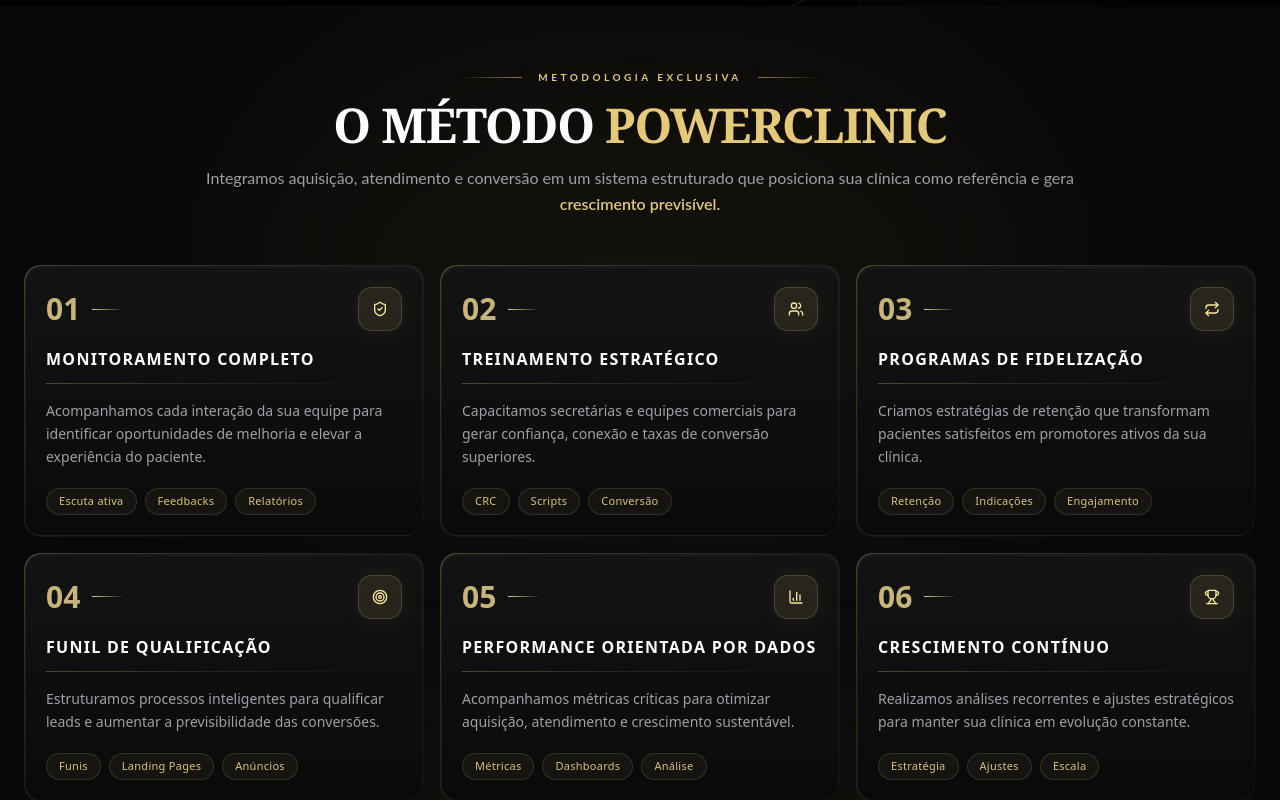
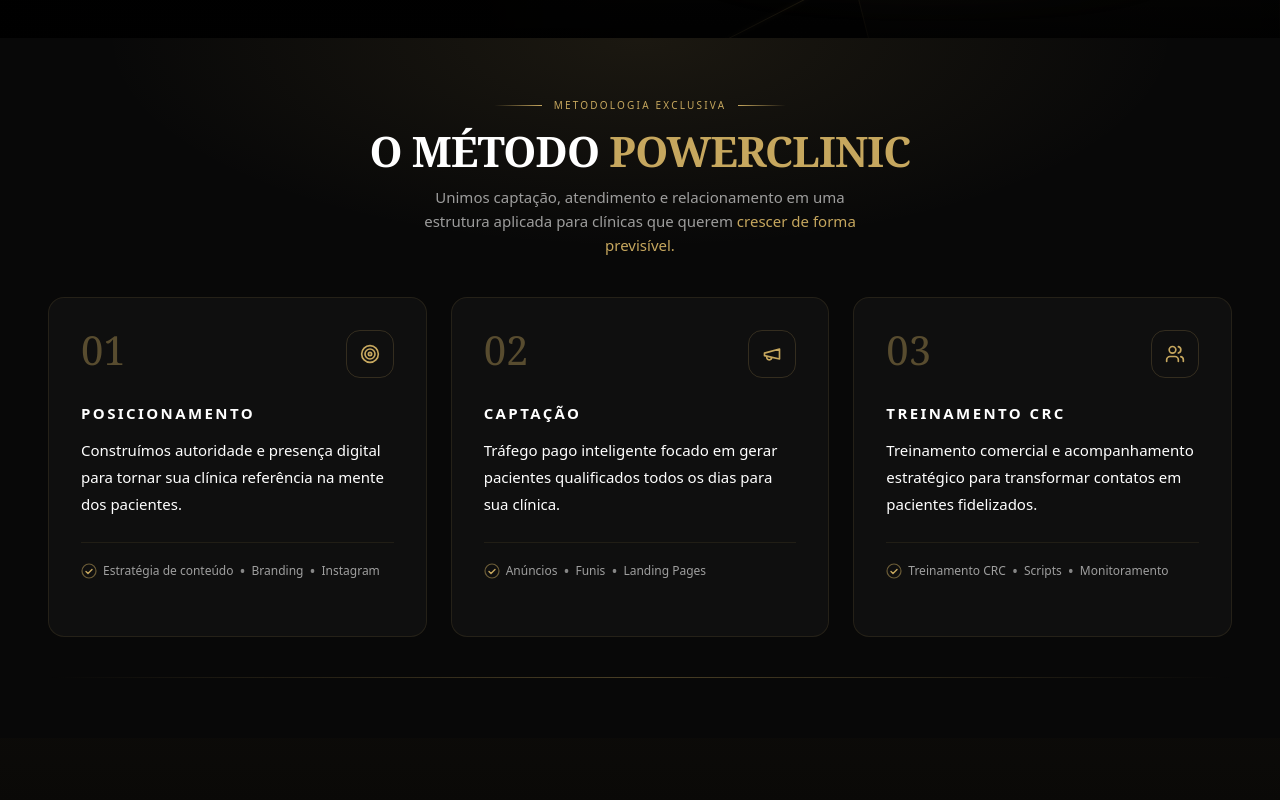
Before and after one commit to agenciabelmond/belmond, a Next.js app: page / in a window 1280 px wide. Shown: the part 742-1542 px from the top of the page. Built offline with nearby package versions, Linux system fonts and the light colour scheme.

Commit message:
segunda seção

```diff
--- a/app/page.tsx
+++ b/app/page.tsx
@@ -1,6 +1,6 @@
 import { Header } from "@/components/header"
 import { Hero } from "@/components/hero"
-import MethodologySection from "@/components/powerclinic"
+import { Metodo } from "@/components/powerclinic"
 import Results from "@/components/results"
 import { ExclusivityBanner } from "@/components/exclusivity-banner"
 import { Testimonials } from "@/components/testimonials"
@@ -14,7 +14,7 @@ export default function HomePage() {
       <Header />
 
       <Hero />
-      <MethodologySection />
+      <Metodo />
       <Results />
       <ExclusivityBanner />
       <Testimonials />
--- a/components/powerclinic.tsx
+++ b/components/powerclinic.tsx
@@ -1,207 +1,151 @@
-"use client";
+import React from "react"
+import { Target, Megaphone, Users } from "lucide-react"
 
-import { motion } from "framer-motion";
-import {
-  Users,
-  Target,
-  Trophy,
-  BarChart3,
-  Repeat,
-  ShieldCheck,
-} from "lucide-react";
-
-const features = [
+const CARDS = [
   {
-    number: "01",
-    title: "Monitoramento Completo",
-    description:
-      "Acompanhamos cada interação da sua equipe para identificar oportunidades de melhoria e elevar a experiência do paciente.",
-    icon: ShieldCheck,
-    tags: ["Escuta ativa", "Feedbacks", "Relatórios"],
+    num: "01",
+    icon: <Target className="h-5 w-5" />,
+    title: "Posicionamento",
+    desc:
+      "Construímos autoridade e presença digital para tornar sua clínica referência na mente dos pacientes.",
+    tags: ["Estratégia de conteúdo", "Branding", "Instagram"],
   },
   {
-    number: "02",
-    title: "Treinamento Estratégico",
-    description:
-      "Capacitamos secretárias e equipes comerciais para gerar confiança, conexão e taxas de conversão superiores.",
-    icon: Users,
-    tags: ["CRC", "Scripts", "Conversão"],
+    num: "02",
+    icon: <Megaphone className="h-5 w-5" />,
+    title: "Captação",
+    desc:
+      "Tráfego pago inteligente focado em gerar pacientes qualificados todos os dias para sua clínica.",
+    tags: ["Anúncios", "Funis", "Landing Pages"],
   },
   {
-    number: "03",
-    title: "Programas de Fidelização",
-    description:
-      "Criamos estratégias de retenção que transformam pacientes satisfeitos em promotores ativos da sua clínica.",
-    icon: Repeat,
-    tags: ["Retenção", "Indicações", "Engajamento"],
+    num: "03",
+    icon: <Users className="h-5 w-5" />,
+    title: "Treinamento CRC",
+    desc:
+      "Treinamento comercial e acompanhamento estratégico para transformar contatos em pacientes fidelizados.",
+    tags: ["Treinamento CRC", "Scripts", "Monitoramento"],
   },
-  {
-    number: "04",
-    title: "Funil de Qualificação",
-    description:
-      "Estruturamos processos inteligentes para qualificar leads e aumentar a previsibilidade das conversões.",
-    icon: Target,
-    tags: ["Funis", "Landing Pages", "Anúncios"],
-  },
-  {
-    number: "05",
-    title: "Performance Orientada por Dados",
-    description:
-      "Acompanhamos métricas críticas para otimizar aquisição, atendimento e crescimento sustentável.",
-    icon: BarChart3,
-    tags: ["Métricas", "Dashboards", "Análise"],
-  },
-  {
-    number: "06",
-    title: "Crescimento Contínuo",
-    description:
-      "Realizamos análises recorrentes e ajustes estratégicos para manter sua clínica em evolução constante.",
-    icon: Trophy,
-    tags: ["Estratégia", "Ajustes", "Escala"],
-  },
-];
+]
 
-const containerVariants = {
-  hidden: { opacity: 0 },
-  visible: {
-    opacity: 1,
-    transition: { staggerChildren: 0.08 },
-  },
-};
-
-const itemVariants = {
-  hidden: { opacity: 0, y: 20 },
-  visible: {
-    opacity: 1,
-    y: 0,
-    transition: { duration: 0.45 },
-  },
-};
-
-function Divider({ children }: { children: React.ReactNode }) {
+function CheckCircle() {
   return (
-    <div className="flex items-center justify-center gap-4 w-full">
-      <div className="h-px w-16 bg-gradient-to-r from-transparent to-[#E4C978]/60" />
-
-      <span
-        className="text-[10px] font-bold tracking-[0.35em] text-[#E4C978] uppercase"
-        style={{ fontFamily: "'Lato', sans-serif" }}
+    <svg
+      width="16"
+      height="16"
+      viewBox="0 0 16 16"
+      fill="none"
+      className="shrink-0"
     >
-        {children}
-      </span>
-
-      <div className="h-px w-16 bg-gradient-to-l from-transparent to-[#E4C978]/60" />
-    </div>
-  );
+      <circle
+        cx="8"
+        cy="8"
+        r="7"
+        stroke="rgba(198,167,94,0.5)"
+        strokeWidth="1.2"
+      />
+      <path
+        d="M5 8.5l2 2 4-4"
+        stroke="#C6A75E"
+        strokeWidth="1.4"
+        strokeLinecap="round"
+        strokeLinejoin="round"
+      />
+    </svg>
+  )
 }
 
-export default function MethodologySection() {
+export function Metodo() {
   return (
     <section
       id="metodo"
-      className="relative -mt-4 md:-mt-8 overflow-hidden bg-[#080808] px-6 py-16 text-white"
+      className="relative overflow-hidden bg-[#080808] px-5 py-[60px] sm:px-8 lg:px-12"
     >
-      <div className="pointer-events-none absolute inset-0">
-        <div className="absolute left-1/2 top-1/3 h-[500px] w-[800px] -translate-x-1/2 -translate-y-1/2 rounded-full bg-[#E4C978]/5 blur-[130px]" />
-        <div className="absolute bottom-0 left-1/2 h-[180px] w-[500px] -translate-x-1/2 bg-[#EED48F]/6 blur-[80px]" />
+      <div className="pointer-events-none absolute inset-0 bg-[radial-gradient(ellipse_70%_50%_at_50%_0%,rgba(198,167,94,0.10),transparent_60%)]" />
+
+      <div className="relative z-10 mb-4 flex items-center justify-center gap-3">
+        <div className="h-px w-12 bg-gradient-to-r from-transparent to-[#C6A75E]" />
+        <span className="font-sans text-[10px] font-medium uppercase tracking-[0.22em] text-[#C6A75E]">
+          Metodologia Exclusiva
+        </span>
+        <div className="h-px w-12 bg-gradient-to-l from-transparent to-[#C6A75E]" />
       </div>
 
-      <div className="relative z-10 mx-auto max-w-7xl">
-        <motion.div
-          initial={{ opacity: 0, y: 20 }}
-          whileInView={{ opacity: 1, y: 0 }}
-          viewport={{ once: true }}
-          transition={{ duration: 0.5 }}
-          className="mx-auto mb-12 max-w-4xl space-y-4 text-center"
-        >
-          <Divider>Metodologia Exclusiva</Divider>
-
       <h2
-            className="text-3xl font-black leading-none tracking-tight md:text-5xl"
+        className="relative z-10 text-center text-[32px] font-bold leading-[1.05] tracking-[-0.02em] text-white sm:text-[42px]"
         style={{ fontFamily: "'Playfair Display', Georgia, serif" }}
       >
-            O MÉTODO <span className="text-[#E4C978]">POWERCLINIC</span>
+        O MÉTODO <span className="text-[#C6A75E]">POWERCLINIC</span>
       </h2>
 
-          <p
-            className="text-sm leading-relaxed text-zinc-400 md:text-base"
-            style={{ fontFamily: "'Lato', sans-serif" }}
-          >
-            Integramos aquisição, atendimento e conversão em um sistema
-            estruturado que posiciona sua clínica como referência e gera{' '}
-            <span className="font-semibold text-[#E4C978]">
-              crescimento previsível.
+      <p className="relative z-10 mx-auto mt-3 mb-10 max-w-[460px] text-center font-sans text-[14px] font-light leading-[1.6] text-white/60 sm:text-[15px]">
+        Unimos captação, atendimento e relacionamento em uma estrutura aplicada
+        para clínicas que querem{" "}
+        <span className="font-normal text-[#C6A75E]">
+          crescer de forma previsível.
         </span>
       </p>
-        </motion.div>
 
-        <motion.div
-          variants={containerVariants}
-          initial="hidden"
-          whileInView="visible"
-          viewport={{ once: true }}
-          className="grid gap-4 md:grid-cols-2 lg:grid-cols-3"
+      <div className="relative z-10 mx-auto grid max-w-[1250px] grid-cols-1 gap-6 sm:grid-cols-3">
+        {CARDS.map((card) => (
+          <div
+            key={card.num}
+            className="
+              group relative overflow-hidden rounded-2xl
+              border border-[#C6A75E]/12
+              bg-[#0F0F0F]
+              p-8
+              min-h-[340px]
+              transition-all duration-500
+              hover:-translate-y-2
+              hover:border-[#C6A75E]/30
+              hover:shadow-[0_0_40px_rgba(198,167,94,0.08)]
+            "
           >
-          {features.map(({ number, title, description, icon: Icon, tags }) => (
-            <motion.div
-              key={title}
-              variants={itemVariants}
-              whileHover={{ y: -6, scale: 1.015 }}
-              transition={{ duration: 0.35 }}
-              className="group relative flex flex-col overflow-hidden rounded-2xl p-[1px]"
+            <div className="absolute inset-0 opacity-0 transition-opacity duration-500 group-hover:opacity-100 bg-[radial-gradient(circle_at_top,rgba(198,167,94,0.06),transparent_55%)]" />
+
+            <div className="relative z-10 mb-6 flex items-start justify-between">
+              <span
+                className="text-[40px] leading-none text-[#C6A75E]/40"
+                style={{ fontFamily: "'Playfair Display', Georgia, serif" }}
               >
-              <div className="absolute inset-0 rounded-2xl bg-gradient-to-br from-[#F8E7A1]/40 via-[#E4C978]/15 to-transparent opacity-80 transition-all duration-500 group-hover:opacity-100" />
-
-              <div
-                className="relative z-10 flex h-full flex-col rounded-2xl border border-white/5 bg-gradient-to-b from-[#131313] to-[#0A0A0A] p-5 backdrop-blur-xl"
-                style={{
-                  boxShadow:
-                    '0 8px 40px rgba(0,0,0,0.45), inset 0 1px 0 rgba(255,255,255,0.04)',
-                }}
-              >
-                <div className="absolute inset-0 bg-gradient-to-br from-[#E4C978]/[0.07] via-transparent to-transparent opacity-0 transition-opacity duration-500 group-hover:opacity-100" />
-
-                <div className="relative z-10 flex h-full flex-col">
-                  <div className="mb-4 flex items-center justify-between">
-                    <div className="flex items-center gap-3">
-                      <span className="text-3xl font-semibold text-[#F4DE93]/80">
-                        {number}
+                {card.num}
               </span>
 
-                      <div className="h-px w-8 bg-gradient-to-r from-[#E4C978] to-transparent" />
-                    </div>
-
-                    <div className="flex h-11 w-11 items-center justify-center rounded-xl border border-[#E4C978]/20 bg-[#E4C978]/10 shadow-[0_0_20px_rgba(228,201,120,0.08)] transition-all duration-300 group-hover:scale-110 group-hover:bg-[#E4C978]/15">
-                      <Icon className="h-4 w-4 text-[#F8E7A1]" />
+              <div className="flex h-12 w-12 items-center justify-center rounded-xl border border-[#C6A75E]/20 text-[#C6A75E] transition-all duration-500 group-hover:scale-110">
+                {card.icon}
               </div>
             </div>
 
-                  <h3 className="mb-3 text-base font-black tracking-[0.08em] text-white transition-colors group-hover:text-[#F8E7A1]">
-                    {title.toUpperCase()}
+            <h3 className="relative z-10 mb-3 font-sans text-[15px] font-semibold uppercase tracking-[0.16em] text-white">
+              {card.title}
             </h3>
 
-                  <div className="mb-4 h-px w-full bg-gradient-to-r from-[#E4C978]/30 via-[#E4C978]/10 to-transparent" />
-
-                  <p className="mb-5 flex-1 text-sm leading-relaxed text-zinc-400 transition-colors group-hover:text-zinc-300">
-                    {description}
+            <p className="relative z-10 mb-6 font-sans text-[15px] font-light leading-[1.8] text-white">
+              {card.desc}
             </p>
 
-                  <div className="flex flex-wrap gap-2">
-                    {tags.map((tag) => (
-                      <span
-                        key={tag}
-                        className="rounded-full border border-[#E4C978]/15 bg-[#E4C978]/5 px-3 py-1 text-[11px] tracking-wide text-[#D8C27A]"
-                      >
+            <div className="relative z-10 mb-4 h-px bg-[#C6A75E]/10" />
+
+            <div className="relative z-10 flex flex-wrap items-center gap-x-1.5 gap-y-1">
+              <CheckCircle />
+              {card.tags.map((tag, i) => (
+                <React.Fragment key={tag}>
+                  <span className="font-sans text-[12px] text-white/60">
                     {tag}
                   </span>
+
+                  {i < card.tags.length - 1 && (
+                    <span className="text-white/50">•</span>
+                  )}
+                </React.Fragment>
               ))}
             </div>
           </div>
+        ))}
       </div>
-            </motion.div>
-          ))}
-        </motion.div>
-      </div>
+
+      <div className="relative z-10 mx-auto mt-10 h-px max-w-[1250px] bg-gradient-to-r from-transparent via-[#C6A75E]/35 to-transparent" />
     </section>
-  );
+  )
 }
```
Lines whose indentation alone changed are shown as unchanged.
